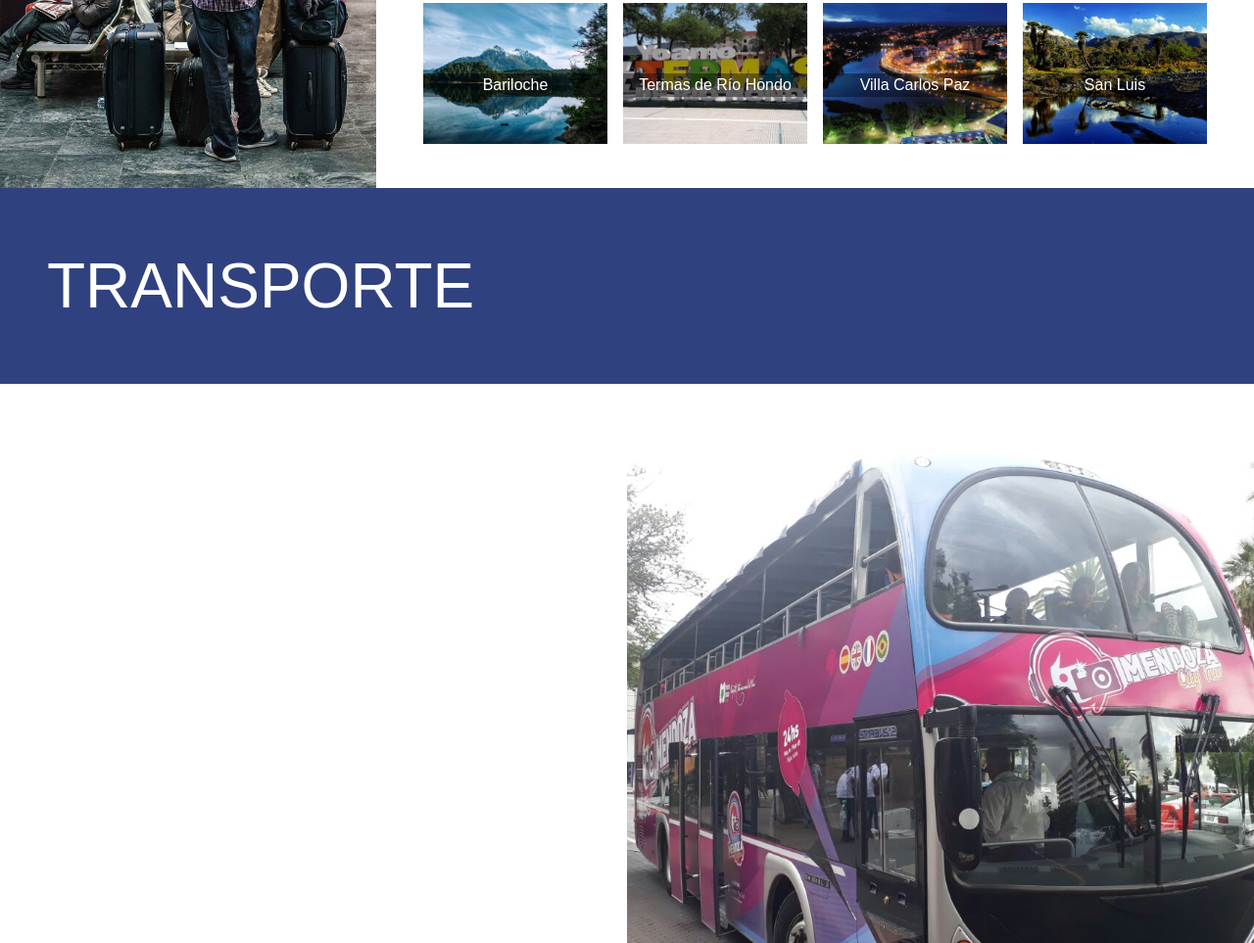
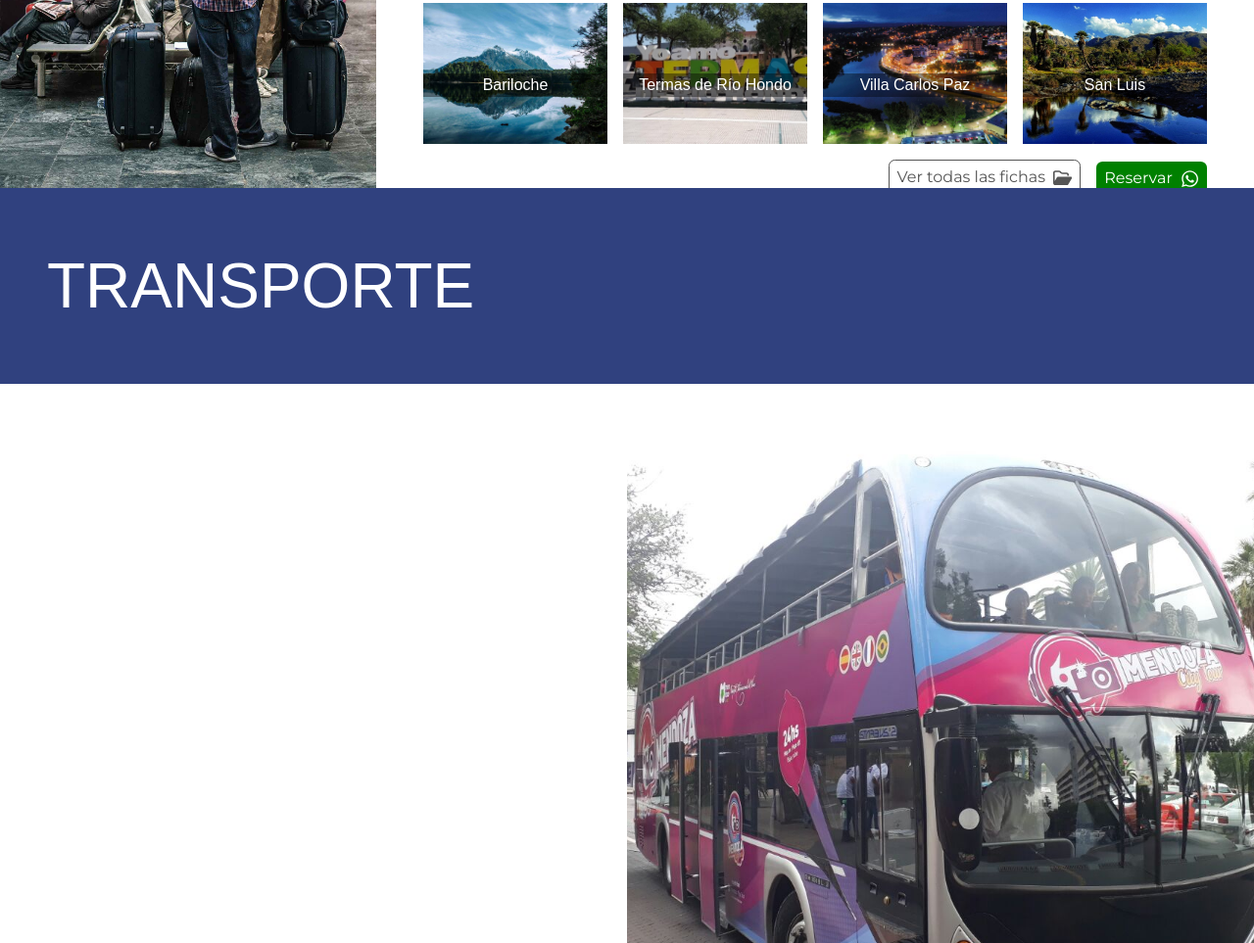
Before and after one commit to Amneweb/TurismoCordillera, a plain HTML site: page index.html in a window 1280 px wide. Shown: the part 4448-5411 px from the top of the page at 98% size. Drawn offline with Linux system fonts and the light colour scheme; a web font is replaced by a local one.

Commit message:
agregué botones de fichas y whatsapp a sector de paquetes

```diff
--- a/index.html
+++ b/index.html
@@ -599,6 +599,21 @@
                             <figcaption>San Luis</figcaption>
                         </figure>
                     </div>
+                    <div class="fichas">
+                        <p class="notas"><a rel="noopener noreferrer" target="_blank"
+                                href="https://drive.google.com/drive/folders/1bpO7lQUr_zkOL75_ZAaX3Yo5R6k7Ue2E">
+                                Ver todas las fichas<svg class="folder">
+                                    <use href="./assets/icons/iconos.svg#icon-fichas"
+                                        xlink:href="./assets/icons/iconos.svg#icon-fichas"></use>
+                                </svg>
+                            </a></p>
+                        <p class="notas"><a href="https://wa.me/5492616965358">
+                                Reservar<svg class="whatsapp">
+                                    <use href="./assets/icons/iconos.svg#icon-whatsapp"
+                                        xlink:href="./assets/icons/iconos.svg#icon-whatsapp"></use>
+                                </svg>
+                            </a></p>
+                    </div>
                 </div>
             </div>
         </section>
--- a/styles/index.css
+++ b/styles/index.css
@@ -13,7 +13,7 @@
 .cajas__info p,
 .cajas__info li,
 .cajas__info h3,
-.cajas__info li a {
+.cajas__info a {
   color: #555555;
 }
 .cajas__info {
```
